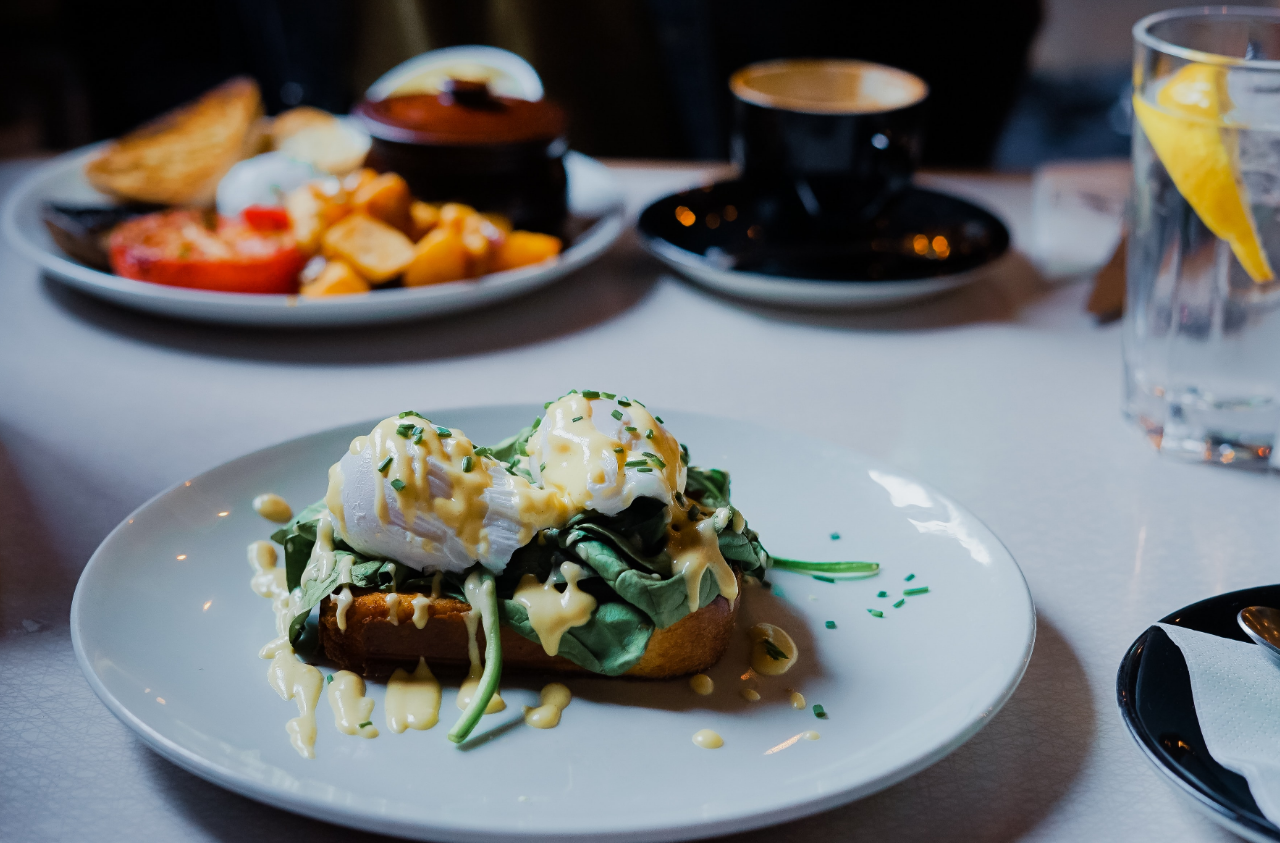
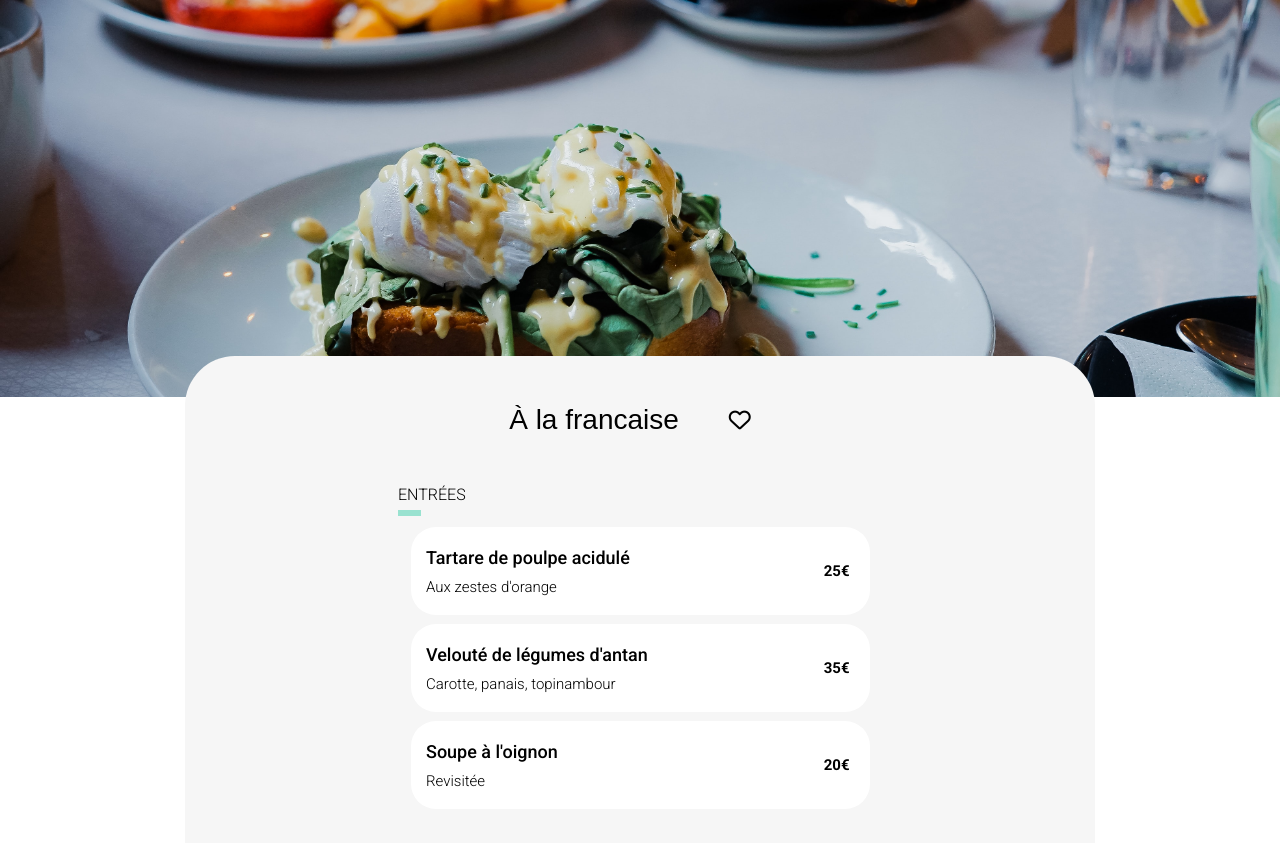
Before and after one commit to Julie30at/Projet_Ohmyfood, a website: page restaurants/Menu_a_la_francaise.html in a window 1280 px wide. Shown: the part 65-908 px from the top of the page. Drawn offline with Linux system fonts and the light colour scheme; a web font is replaced by a local one.

Commit message:
responsive tablette

```diff
--- a/sass/responsive.scss
+++ b/sass/responsive.scss
@@ -1,7 +1,39 @@
 /*****tablette******/
 
 @media screen and (min-width: 768px) {
+  .restaurants {
+    padding: 25px 90px;
 
+       &_cards_responsive {
+          display: flex;
+          flex-direction: row;
+          gap: 50px;
+
+          .card{
+            width: 50%;
+            margin-bottom: 30px;
+            margin-top: 20px;
+
+          }
+        }
+       }
+
+       .main_img {
+        height: 300px;
+      }
+
+       .restaurant_menu {
+        width: auto;
+        padding-left: 100px;
+        padding-right: 100px;
+        margin-left: 90px;
+        margin-right: 90px;
+
+        .title_menu {
+          justify-content: center;
+          gap: 25px;
+        }
+      }
 }
 
 /*****desktop******/
@@ -28,16 +60,7 @@
   padding: 25px 175px;
 
      &_cards_responsive {
-        display: flex;
-        flex-direction: row;
         gap: 91px;
-
-        .card{
-          width: 50%;
-          margin-bottom: 30px;
-          margin-top: 20px;
-
-        }
       }
      }
 
@@ -51,18 +74,16 @@
      }
 
      .main_img {
-        height: 950px;
+        height: 400px;
       }
 
       .restaurant_menu {
-        width: auto;
-        padding-left: 225px;
-        padding-right: 225px;
-        margin-left: 192px;
-        margin-right: 193px;
+        padding-left: 200px;
+        padding-right: 200px;
+        margin-left: 185px;
+        margin-right: 185px;
 
         .title_menu {
-          justify-content: center;
           gap: 50px;
         }
       }
```
Also changed, not shown: css/style.css, 1 other file.
